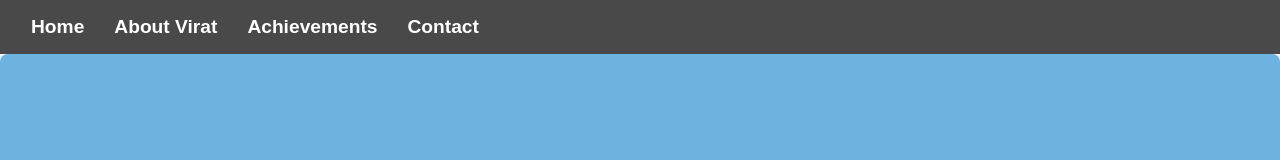
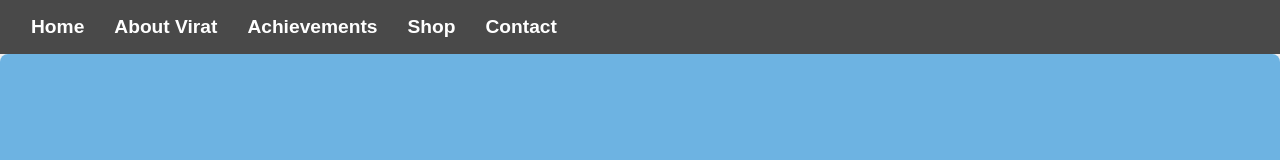
Before and after one commit to rishabhdubey44/rishabh, a plain HTML site: page index.html in a window 1280 px wide. Shown: the top 160 px of the page. Drawn offline with Linux system fonts and the light colour scheme.

Commit message:
Update index.html

```diff
--- a/index.html
+++ b/index.html
@@ -13,6 +13,7 @@
         <li><a href="index.html">Home</a></li>
         <li><a href="about.html">About Virat</a></li>
         <li><a href="achievements.html">Achievements</a></li>
+        <li><a href="shop.html">Shop</a></li>
         <li><a href="contact.html">Contact</a></li>
       </ul>
     </nav>
```
